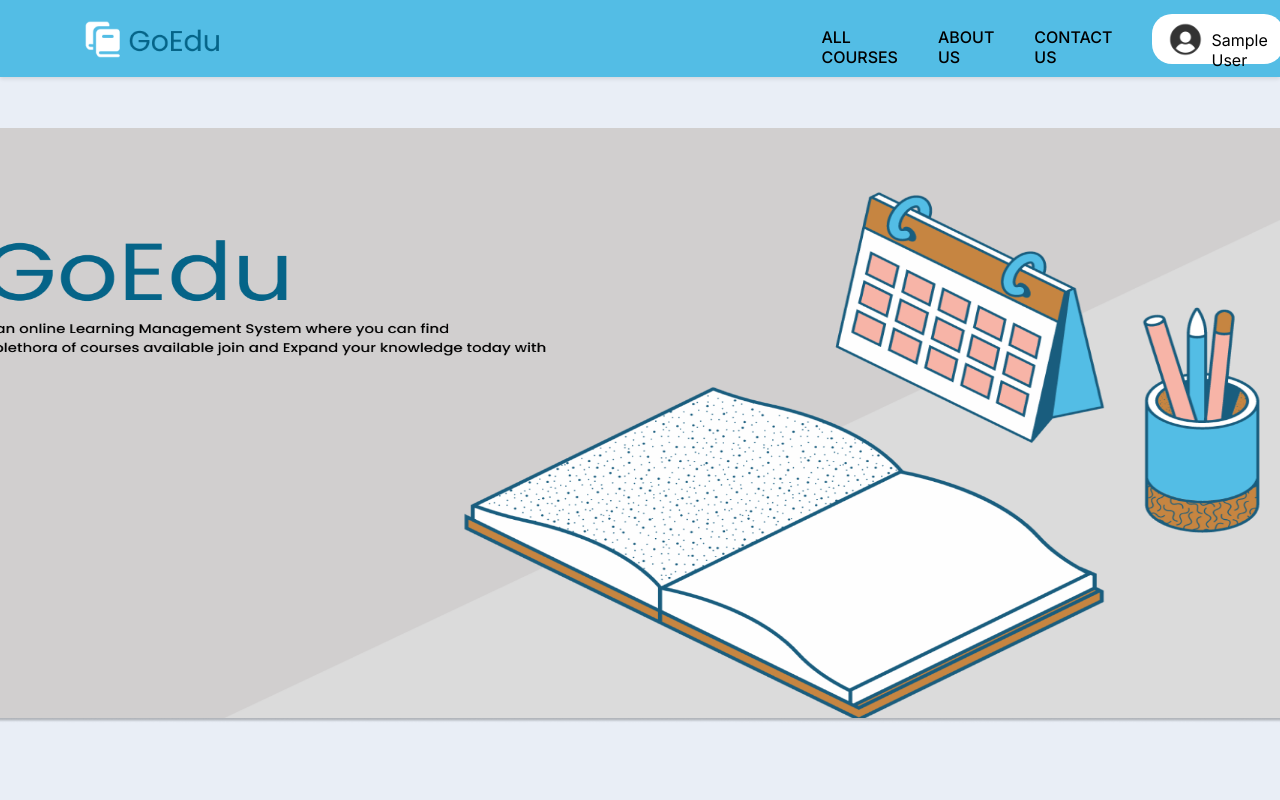
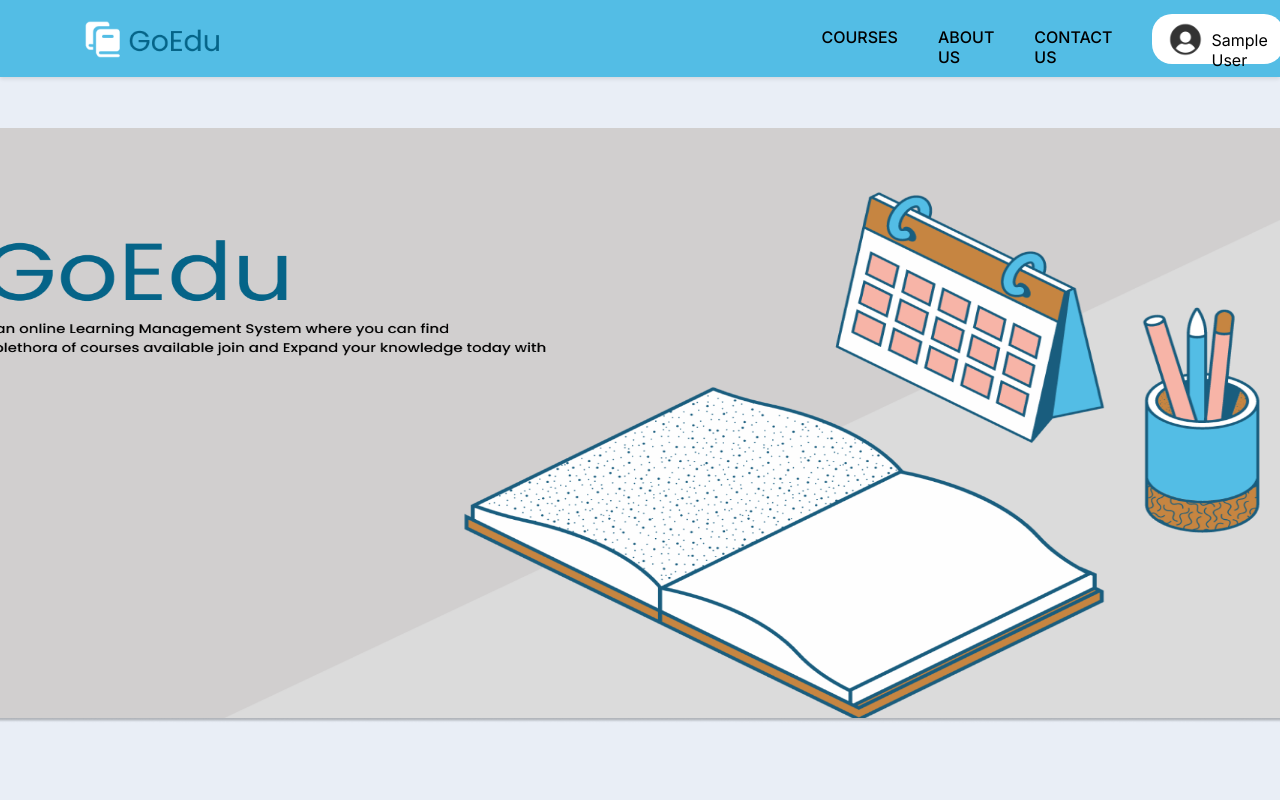
Before and after one commit to jdahiroc/learning-management-system, a React (Vite) app: page /home in a window 1280 px wide. Shown: the top 800 px of the page. Built offline with nearby package versions, Linux system fonts and the light colour scheme; no server answers; sample sign-in values are in the browser's storage; a web font is replaced by a local one.

Commit message:
renamed the list

```diff
--- a/src/pages/Homepage.jsx
+++ b/src/pages/Homepage.jsx
@@ -45,7 +45,7 @@ const Homepage = () => {
         </div>
         <div className="navigation-controls">
           <ul>
-            <li>ALL COURSES</li>
+            <li>COURSES</li>
             <li>ABOUT US</li>
             <li>CONTACT US</li>
           </ul>
```
